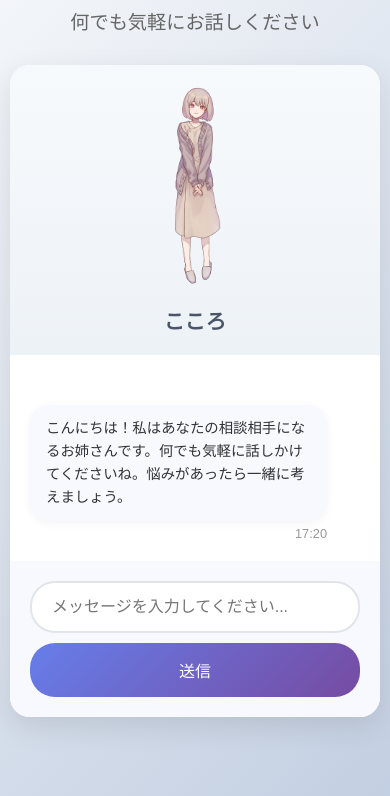
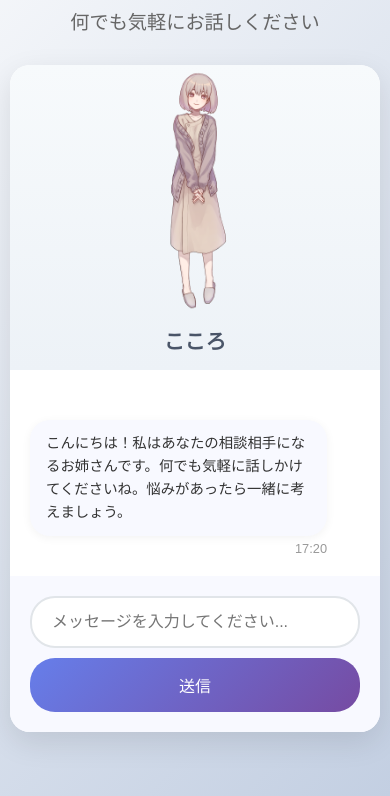
Before and after one commit to MutsunoAAA/chatbot, a plain HTML site: page index.html in a window 390 px wide. Shown: the part 48-844 px from the top of the page. Drawn offline with Linux system fonts and the light colour scheme.

Commit message:
Update styles.css

```diff
--- a/styles.css
+++ b/styles.css
@@ -48,11 +48,12 @@ header p {
 .character-section {
     flex: 1;
     background: linear-gradient(180deg, #f7fafc 0%, #edf2f7 100%);
-    padding: 30px;
+    padding: 20px;
     display: flex;
     flex-direction: column;
     align-items: center;
-    justify-content: center;
+    justify-content: flex-start;
+    padding-top: 10px;
 }
 
 .character-container {
@@ -60,9 +61,9 @@ header p {
 }
 
 .character-image {
-    width: 220px;
-    height: 320px;
-    margin-bottom: 20px;
+    width: 240px;
+    height: 380px;
+    margin-bottom: 15px;
     position: relative;
     transition: transform 0.3s ease;
 }
@@ -337,13 +338,14 @@ header p {
 
     .character-section {
         flex: none;
-        padding: 20px;
-        min-height: 200px;
+        padding: 15px;
+        min-height: 280px;
+        padding-top: 5px;
     }
 
     .character-image {
-        width: 180px;
-        height: 240px;
+        width: 200px;
+        height: 280px;
     }
 
     .chat-section {
@@ -375,8 +377,8 @@ header p {
     }
 
     .character-image {
-        width: 160px;
-        height: 200px;
+        width: 180px;
+        height: 240px;
     }
 
     .message {
```
